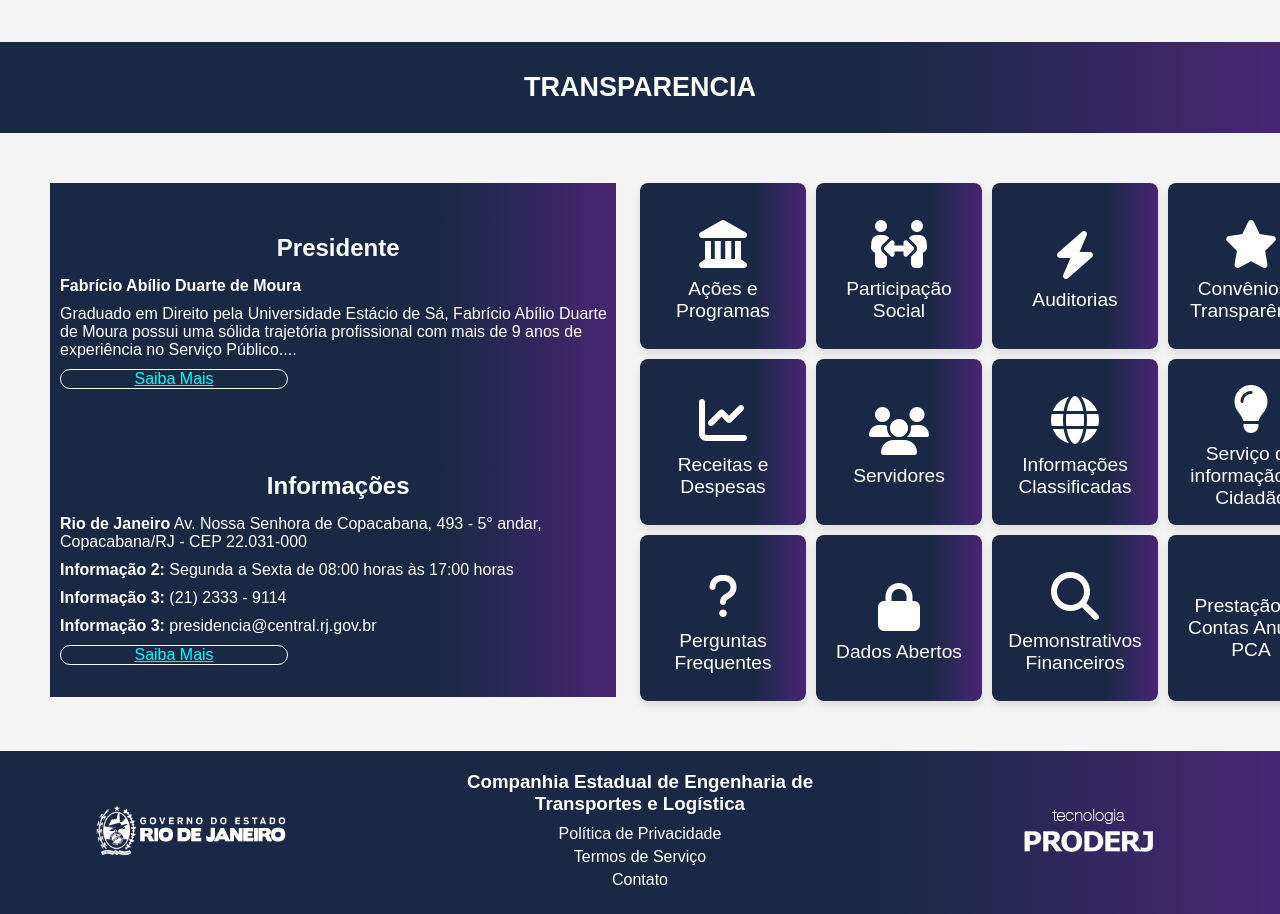
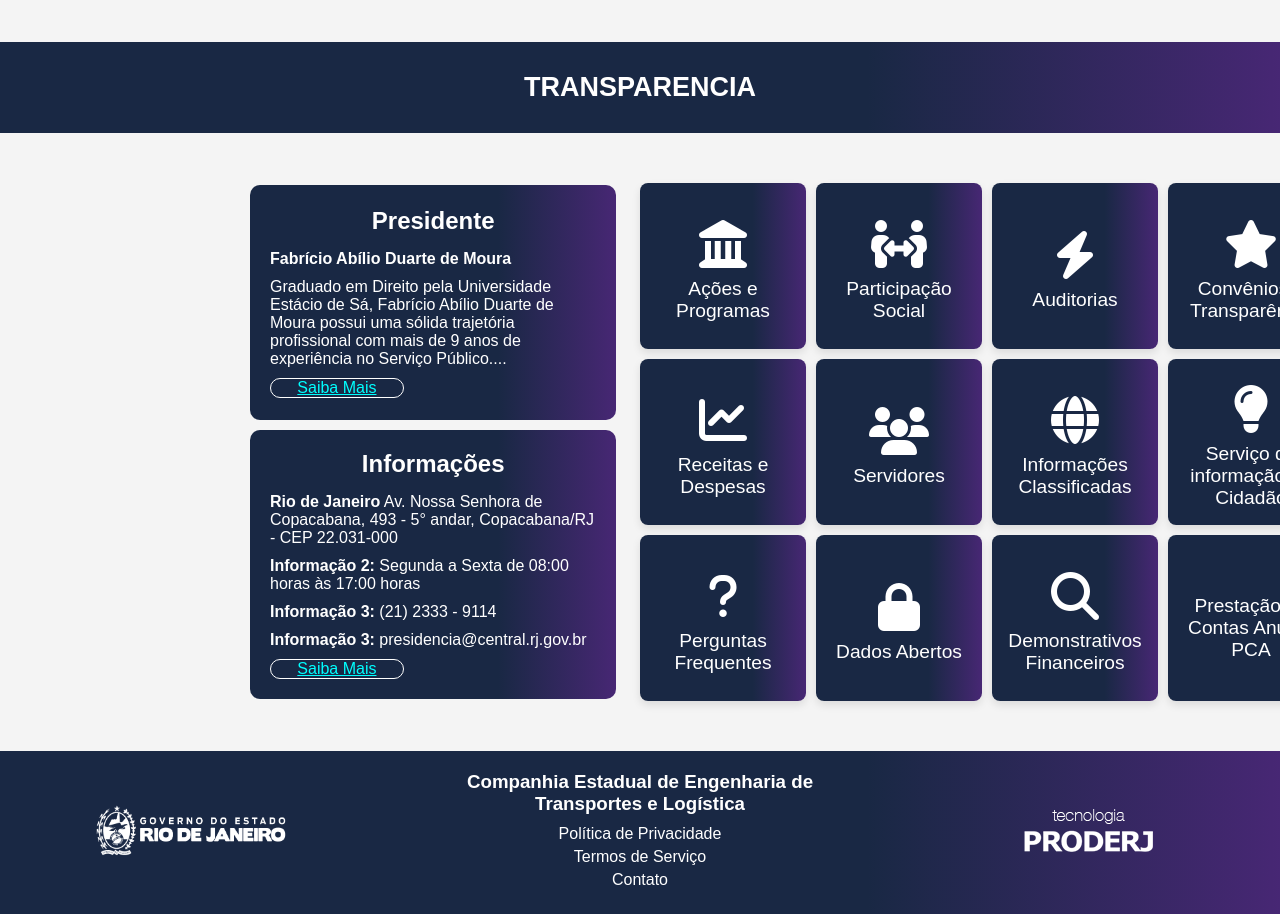
Before and after one commit to rodriguessg/RJ-CENTRAL, a plain HTML site: page index.html in a window 1280 px wide. Shown: the part 800-1714 px from the top of the page. Drawn offline with Linux system fonts and the light colour scheme.

Commit message:
Update cubo.css
.

```diff
--- a/cubo.css
+++ b/cubo.css
@@ -9,22 +9,23 @@
 .transparencia-container {
   display: flex;
       justify-content: space-between;
-  align-items: flex-start;
-  padding: 50px; /* Ajuste o padding para um layout mais compacto */
+      align-items: center;
+      padding: 50px;
       background-color: #f4f4f4;
       box-shadow: 0 4px 8px rgba(0, 0, 0, 0.1);
   }
 
 /* Estilo do lado esquerdo com informações */
 .info-lado {
+  border-radius: 10px;
   display: flex;
   flex-direction: column;
   justify-content: center;
   text-align: center;
-      /* width: 48%; */
-      margin-left: 10px;
+  margin-left: 200px;
   background: linear-gradient(90deg, #192844 67.81%, #472774 100%);
-      height: 514px;
+  height: 500px;
+  padding: 20px;
   }
 
 .info-lado a {
@@ -38,12 +39,13 @@
 
 }
 .info-presi {
+  gap: 10px;
   display: flex;
   flex-direction: column;
   justify-content: center;
   text-align: center;
   width: 48%;
-  background: linear-gradient(90deg, #192844 67.81%, #472774 100%);
+  /* background: linear-gradient(90deg, #192844 67.81%, #472774 100%); */
   height: 514px;
 }
 
```
Lines whose indentation alone changed are shown as unchanged.
